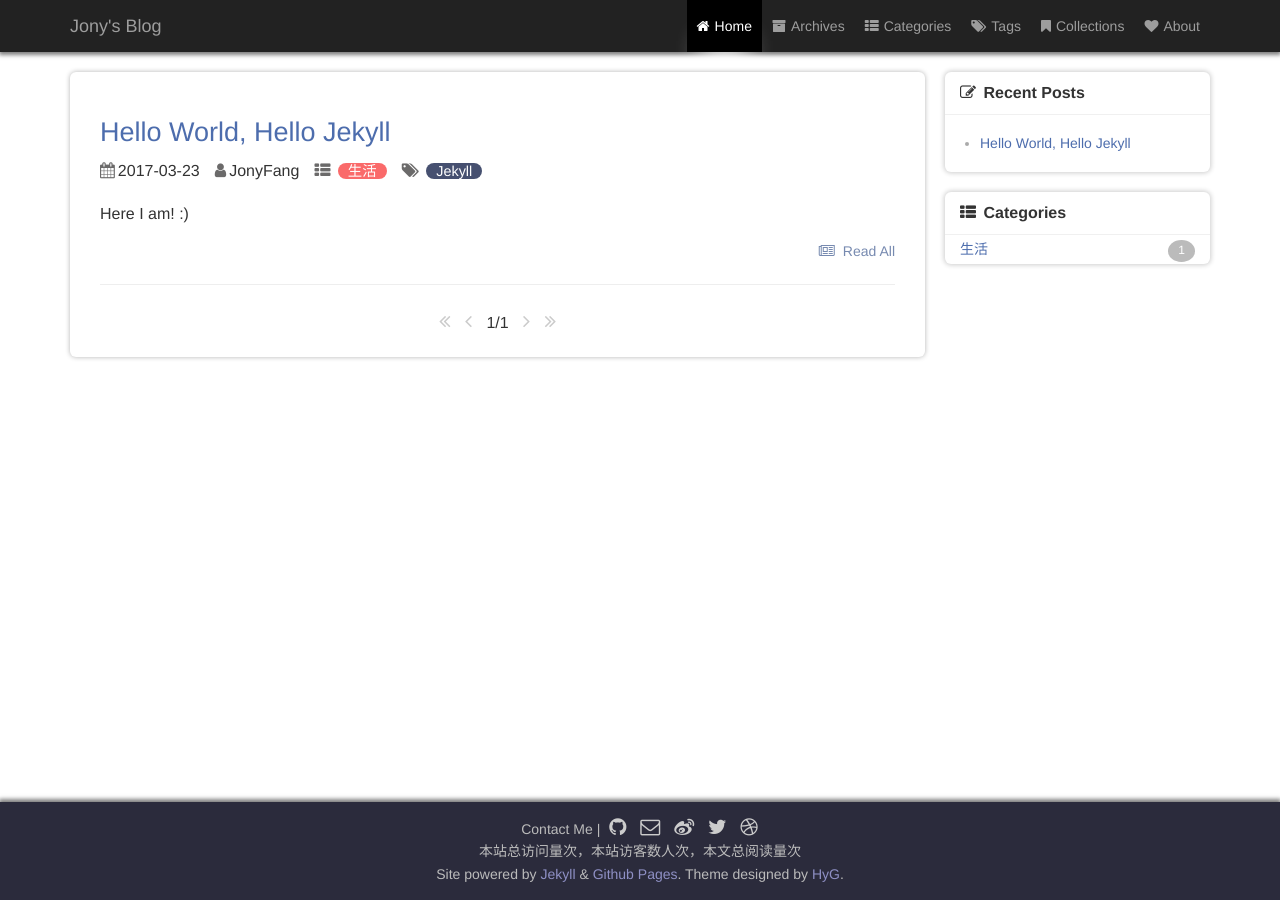
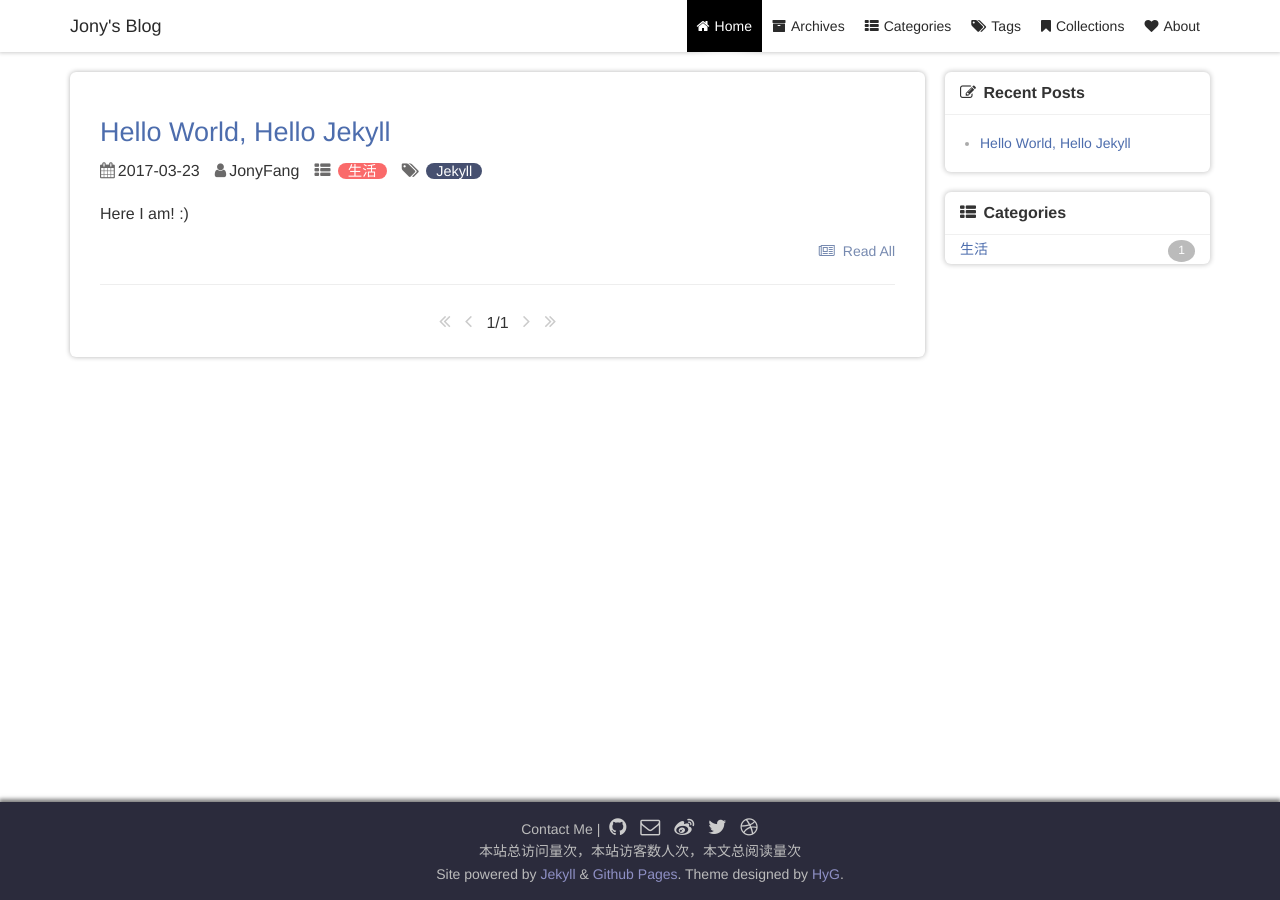
Before and after one commit to JonyFang/v1.0-JonyFang.github.io, a Jekyll site: the page built from index.html, in a window 1280 px wide. Built offline with Jekyll 4.4.1, drawn with Linux system fonts in a browser that asks for light colours; the list of posts is cut into pages by our own code; comment, search, counter and statistics services are not loaded; a style sheet for code colours, icons or effects is not loaded.

Commit message:
Update header layout

```diff
--- a/_sass/_header.scss
+++ b/_sass/_header.scss
@@ -1,11 +1,11 @@
 header {
-    background: #222;
+    background: #FFFFFF;
     height: 52px;
-    color: #9d9d9d;
-    box-shadow: 0 2px 4px 1px rgba(0,0,0,0.5);
+    color: #37383C;
+    box-shadow: 0 0 4px 1px rgba(0,0,0,0.2);
     margin-bottom: 20px;
     a {
-        color: #9d9d9d;
+        color: #2A2A2A;
         -webkit-transition: 0.2s ease;
         transition: 0.2s ease;
         &:hover {
@@ -145,13 +145,13 @@ header {
                 opacity: 0;
                 transition: 0.2s cubic-bezier(0.5, 0.1, 0.51, 1.38);
                 ul {
-                    background: #222;
+                    background: #FFFFFF;
                     border-radius: 0 0 4px 4px;
                     box-shadow: 0px 3px 4px 1px rgba(0,0,0,0.5);
                     li {
                         font-size: 14px;
                         display: block;
-                        border-bottom: 1px solid #333;
+                        border-bottom: 1px solid #A8A8A8;
                         a {
                             display: block;
                             padding: 0 10px;
```
